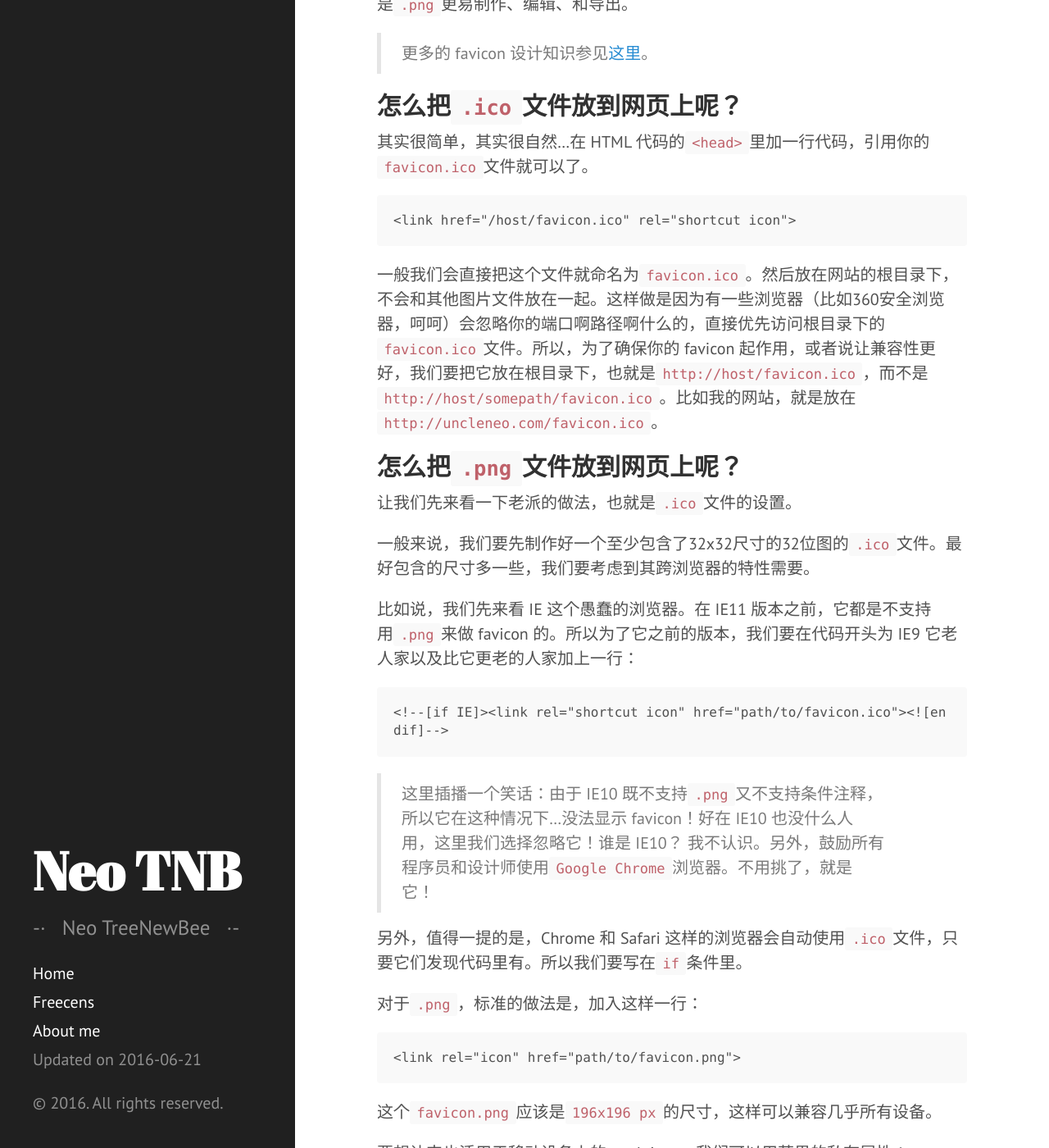
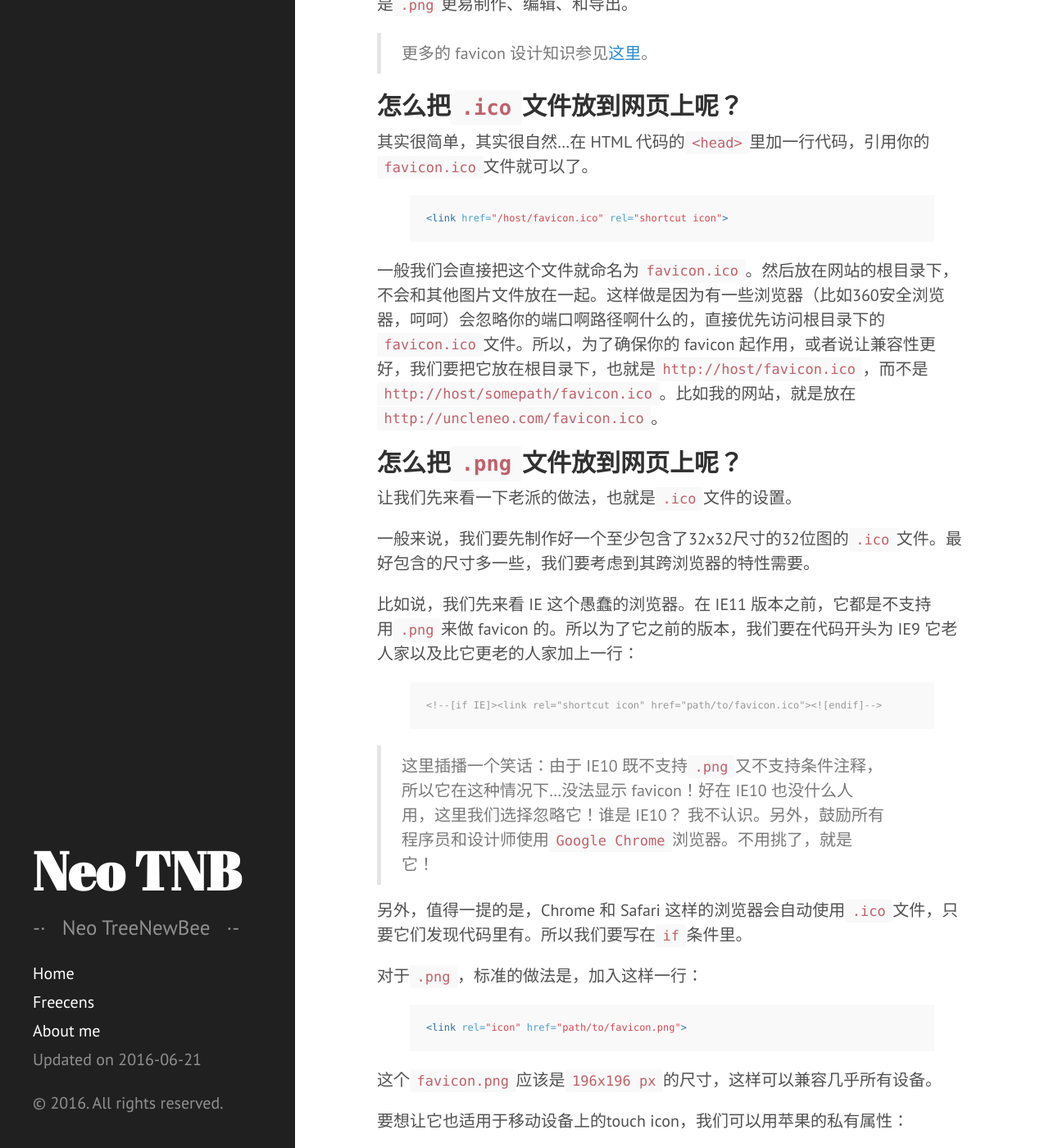
Before and after one commit to jiazhewang/neoTNB, a Jekyll site: the page built from _posts/2016-06-21-favicon那些事儿.md, in a window 1280 px wide and 1400 px high, scrolled down 2850 px. Shown: the whole window at 82% size. Built offline with Jekyll 4.4.1, drawn with Linux system fonts in a browser that asks for light colours; some of the changed text lies outside the part shown.

Commit message:
update source

```diff
--- a/_posts/2016-06-21-favicon那些事儿.md
+++ b/_posts/2016-06-21-favicon那些事儿.md
@@ -61,7 +61,9 @@ favicon 是网站设计和开发中最基础的环节之一，是所有 UI 设
 
 其实很简单，其实很自然...在 HTML 代码的`<head>`里加一行代码，引用你的`favicon.ico`文件就可以了。
 
-    <link href="/host/favicon.ico" rel="shortcut icon">
+{% highlight html %}
+<link href="/host/favicon.ico" rel="shortcut icon">
+{% endhighlight %}
 
 一般我们会直接把这个文件就命名为`favicon.ico`。然后放在网站的根目录下，不会和其他图片文件放在一起。这样做是因为有一些浏览器（比如360安全浏览器，呵呵）会忽略你的端口啊路径啊什么的，直接优先访问根目录下的`favicon.ico`文件。所以，为了确保你的 favicon 起作用，或者说让兼容性更好，我们要把它放在根目录下，也就是`http://host/favicon.ico`，而不是`http://host/somepath/favicon.ico`。比如我的网站，就是放在`http://uncleneo.com/favicon.ico`。
 
@@ -73,7 +75,9 @@ favicon 是网站设计和开发中最基础的环节之一，是所有 UI 设
 
 比如说，我们先来看 IE 这个愚蠢的浏览器。在 IE11 版本之前，它都是不支持用`.png`来做 favicon 的。所以为了它之前的版本，我们要在代码开头为 IE9 它老人家以及比它更老的人家加上一行：
 
-    <!--[if IE]><link rel="shortcut icon" href="path/to/favicon.ico"><![endif]-->
+{% highlight html %}
+<!--[if IE]><link rel="shortcut icon" href="path/to/favicon.ico"><![endif]-->
+{% endhighlight %}
 
 > 这里插播一个笑话：由于 IE10 既不支持`.png`又不支持条件注释，所以它在这种情况下...没法显示 favicon！好在 IE10 也没什么人用，这里我们选择忽略它！谁是 IE10？ 我不认识。另外，鼓励所有程序员和设计师使用`Google Chrome`浏览器。不用挑了，就是它！
 
@@ -81,13 +85,17 @@ favicon 是网站设计和开发中最基础的环节之一，是所有 UI 设
 
 对于`.png`，标准的做法是，加入这样一行：
 
-    <link rel="icon" href="path/to/favicon.png">
+{% highlight html %}
+<link rel="icon" href="path/to/favicon.png">
+{% endhighlight %}
 
 这个`favicon.png`应该是`196x196 px`的尺寸，这样可以兼容几乎所有设备。
 
 要想让它也适用于移动设备上的touch icon，我们可以用苹果的私有属性：
 
-    <link rel="apple-touch-icon-precomposed" href="apple-touch-icon-precomposed.png">
+{% highlight html %}
+<link rel="apple-touch-icon-precomposed" href="apple-touch-icon-precomposed.png">
+{% endhighlight %}
 
 > 设置`apple-touch-icon-precomposed`属性（预处理）不会让你的图标在 iOS 上加上苹果默认的那种图标反光，如果要加上那种效果，可以改用`apple-touch-icon`属性。其他一些厂商（如黑莓）也会沿用`apple-touch-icon-precomposed`属性，他们并没有那种反光效果。
 
@@ -102,14 +110,16 @@ favicon 是网站设计和开发中最基础的环节之一，是所有 UI 设
 
 **综上**，你为了 favicon 所做的代码应该是这个样子：
 
-    <!-- For IE 9 and below. ICO should be 32x32 pixels in size -->
-    <!--[if IE]><link rel="shortcut icon" href="path/to/favicon.ico"><![endif]-->
+{% highlight html %}
+<!-- For IE 9 and below. ICO should be 32x32 pixels in size -->
+<!--[if IE]><link rel="shortcut icon" href="path/to/favicon.ico"><![endif]-->
 
-    <!-- Touch Icons - iOS and Android 2.1+ 180x180 pixels in size. -->
-    <link rel="apple-touch-icon-precomposed" href="apple-touch-icon-precomposed.png">
+<!-- Touch Icons - iOS and Android 2.1+ 180x180 pixels in size. -->
+<link rel="apple-touch-icon-precomposed" href="apple-touch-icon-precomposed.png">
 
-    <!-- Firefox, Chrome, Safari, IE 11+ and Opera. 196x196 pixels in size. -->
-    <link rel="icon" href="path/to/favicon.png">
+<!-- Firefox, Chrome, Safari, IE 11+ and Opera. 196x196 pixels in size. -->
+<link rel="icon" href="path/to/favicon.png">
+{% endhighlight %}
 
 最后，关于 favicon 的更多设计信息，可以参考以下几个网站：
 
--- a/public/css/poole.css
+++ b/public/css/poole.css
@@ -164,7 +164,7 @@ pre {
   margin-top: 0;
   margin-bottom: 1rem;
   padding: 1rem;
-  font-size: .8rem;
+  font-size: .6rem; /*changed by Neo*/
   line-height: 1.4;
   white-space: pre;
   white-space: pre-wrap;
```
Also changed, not shown: 3 other files.
